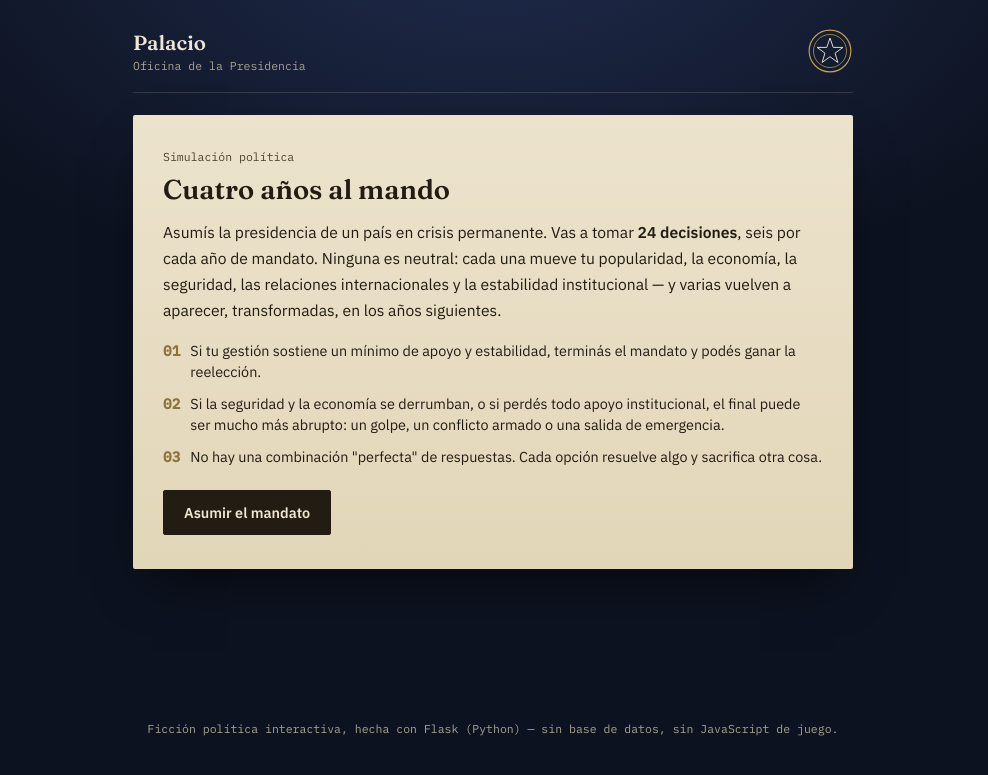
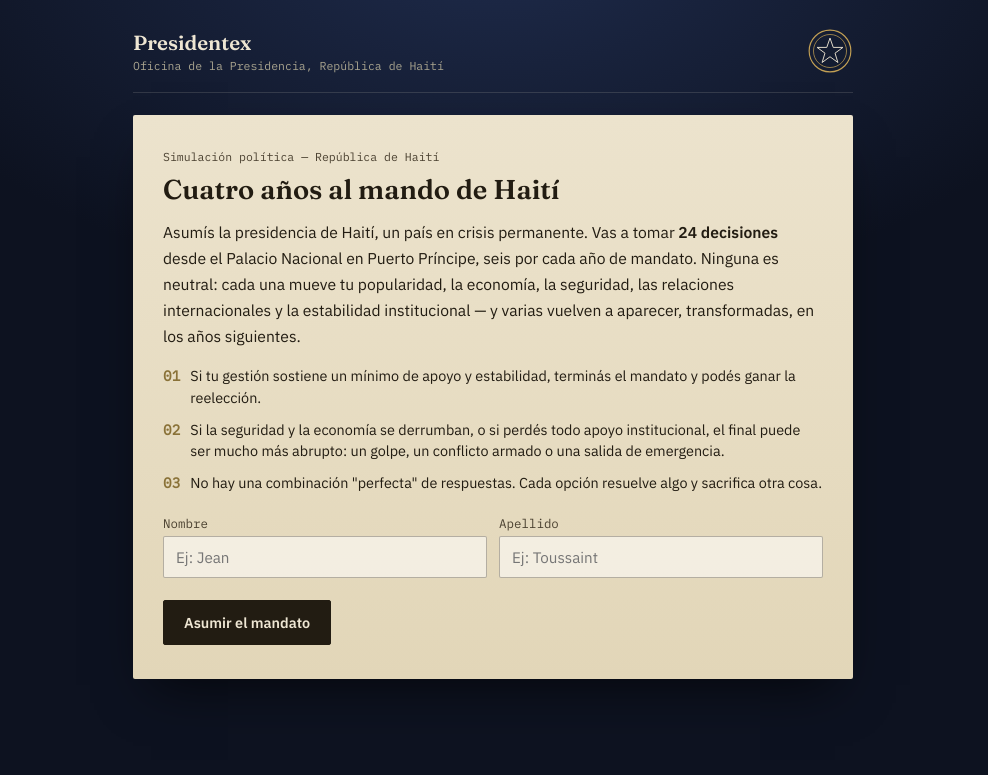
Before and after one commit to lionelmedina1200/Presidentex, a Flask app: page / in a window 1280 px wide. Shown: the top 775 px of the page, without its empty margins (147-1135 px from the left). Run offline with Flask 3, Linux system fonts and the light colour scheme.

Commit message:
Add files via upload

```diff
--- a/public/style.css
+++ b/public/style.css
@@ -174,6 +174,36 @@ button.btn{
 button.btn:hover{opacity:.85;}
 button.btn.ghost{background:transparent; color:var(--ink); border:1px solid rgba(34,28,18,.4);}
 
+.name-fields{
+  display:flex;
+  gap:12px;
+  margin-top:22px;
+  flex-wrap:wrap;
+}
+.name-fields label{
+  flex:1 1 160px;
+  display:flex;
+  flex-direction:column;
+  gap:5px;
+  font-size:.78rem;
+  color:var(--ink-soft);
+  font-family:var(--font-mono);
+}
+.name-fields input{
+  font-family:var(--font-body);
+  font-size:.95rem;
+  padding:10px 12px;
+  border-radius:2px;
+  border:1px solid rgba(34,28,18,.3);
+  background:rgba(255,255,255,.55);
+  color:var(--ink);
+}
+.name-fields input:focus{
+  outline:none;
+  border-color:var(--ink);
+  background:rgba(255,255,255,.85);
+}
+
 .intro-list{margin:16px 0 0; padding-left:0; list-style:none;}
 .intro-list li{display:flex; gap:10px; align-items:flex-start; font-size:.9rem; line-height:1.5; margin-bottom:10px; color:var(--ink);}
 .intro-list li .n{font-family:var(--font-mono); color:var(--gold-dim); font-weight:600; flex:0 0 auto;}
--- a/templates/base.html
+++ b/templates/base.html
@@ -3,19 +3,21 @@
 <head>
 <meta charset="UTF-8" />
 <meta name="viewport" content="width=device-width, initial-scale=1, maximum-scale=1" />
-<title>{% block title %}Palacio — cuatro años al mando{% endblock %}</title>
-<meta name="description" content="Simulación política en Python: gobernás cuatro años y tus decisiones deciden si termina en reelección, huida o colapso." />
+<title>{% block title %}Presidentex — cuatro años al mando de Haití{% endblock %}</title>
+<meta name="description" content="Simulación política en Python: gobernás Haití durante cuatro años y tus decisiones deciden si termina en reelección, huida o colapso." />
 <link rel="preconnect" href="https://fonts.googleapis.com">
 <link rel="preconnect" href="https://fonts.gstatic.com" crossorigin>
-<link href="https://fonts.googleapis.com/css2?family=Fraunces:opsz,wght@9..144,400;9..144,500;9..144,600;9..144,700&family=IBM+Plex+Sans:wght@400;500;600&family=IBM+Plex+Mono:wght@400;500&display=swap" rel="stylesheet">
+<link href="https://fonts.googleapis.com/css2?family=Fraunces:opsz,wght@9..144,600&family=IBM+Plex+Sans:wght@400;600&family=IBM+Plex+Mono:wght@400&display=swap" rel="stylesheet">
 <link rel="stylesheet" href="/style.css">
 </head>
 <body>
 <div class="app">
   <div class="masthead">
     <div>
-      <h1>Palacio</h1>
-      <div class="place">Oficina de la Presidencia</div>
+      <h1>Presidentex</h1>
+      <div class="place">
+        {% if nombre %}Presidente/a {{ nombre }}, República de Haití{% else %}Oficina de la Presidencia, República de Haití{% endif %}
+      </div>
     </div>
     <svg class="seal" viewBox="0 0 64 64" fill="none">
       <circle cx="32" cy="32" r="29" stroke="#c3a054" stroke-width="1.6"/>
@@ -26,8 +28,6 @@
   </div>
 
   {% block content %}{% endblock %}
-
-  <footer class="note">Ficción política interactiva, hecha con Flask (Python) — sin base de datos, sin JavaScript de juego.</footer>
 </div>
 </body>
 </html>
--- a/templates/intro.html
+++ b/templates/intro.html
@@ -2,27 +2,38 @@
 {% block content %}
 <div class="stage">
   <div class="plain-card intro-card">
-    <div class="kicker">Simulación política</div>
-    <h2>Cuatro años al mando</h2>
-    <p>Asumís la presidencia de un país en crisis permanente. Vas a tomar <strong>{{ total }} decisiones</strong>, seis por cada año de mandato. Ninguna es neutral: cada una mueve tu popularidad, la economía, la seguridad, las relaciones internacionales y la estabilidad institucional — y varias vuelven a aparecer, transformadas, en los años siguientes.</p>
+    <div class="kicker">Simulación política — República de Haití</div>
+    <h2>Cuatro años al mando de Haití</h2>
+    <p>Asumís la presidencia de Haití, un país en crisis permanente. Vas a tomar <strong>{{ total }} decisiones</strong> desde el Palacio Nacional en Puerto Príncipe, seis por cada año de mandato. Ninguna es neutral: cada una mueve tu popularidad, la economía, la seguridad, las relaciones internacionales y la estabilidad institucional — y varias vuelven a aparecer, transformadas, en los años siguientes.</p>
     <ul class="intro-list">
       <li><span class="n">01</span><span>Si tu gestión sostiene un mínimo de apoyo y estabilidad, terminás el mandato y podés ganar la reelección.</span></li>
       <li><span class="n">02</span><span>Si la seguridad y la economía se derrumban, o si perdés todo apoyo institucional, el final puede ser mucho más abrupto: un golpe, un conflicto armado o una salida de emergencia.</span></li>
       <li><span class="n">03</span><span>No hay una combinación "perfecta" de respuestas. Cada opción resuelve algo y sacrifica otra cosa.</span></li>
     </ul>
     {% if en_curso and en_curso < total %}
-    <p style="font-size:.85rem; color:var(--ink-soft);">Tenés un mandato en curso (decisión {{ en_curso + 1 }} de {{ total }}). Empezar de nuevo lo reemplaza.</p>
+    <p style="font-size:.85rem; color:var(--ink-soft);">Tenés un mandato en curso (decisión {{ en_curso + 1 }} de {{ total }}) a nombre de {{ nombre }}. Empezar de nuevo lo reemplaza.</p>
+    <div class="cta-row">
+      <a class="btn ghost" href="{{ url_for('juego') }}" style="text-decoration:none; display:inline-flex; align-items:center;">Continuar el mandato actual</a>
+    </div>
+    <p class="kicker" style="margin-top:22px;">O empezar de cero</p>
     {% endif %}
-    <div class="cta-row">
-      <form method="post" action="{{ url_for('empezar') }}">
+    <form method="post" action="{{ url_for('empezar') }}">
+      <div class="name-fields">
+        <label>
+          <span>Nombre</span>
+          <input type="text" name="nombre" maxlength="40" required placeholder="Ej: Jean" autocomplete="given-name">
+        </label>
+        <label>
+          <span>Apellido</span>
+          <input type="text" name="apellido" maxlength="40" required placeholder="Ej: Toussaint" autocomplete="family-name">
+        </label>
+      </div>
+      <div class="cta-row">
         <button class="btn" type="submit">
           {% if en_curso and en_curso < total %}Empezar un mandato nuevo{% else %}Asumir el mandato{% endif %}
         </button>
-      </form>
-      {% if en_curso and en_curso < total %}
-      <a class="btn ghost" href="{{ url_for('juego') }}" style="text-decoration:none; display:inline-flex; align-items:center;">Continuar el mandato actual</a>
-      {% endif %}
-    </div>
+      </div>
+    </form>
   </div>
 </div>
 {% endblock %}
```
Also changed, not shown: cli.py (+12 -7 lines), game_engine.py (+21 -21 lines), index.py (added, +160 -0 lines), README.md.
